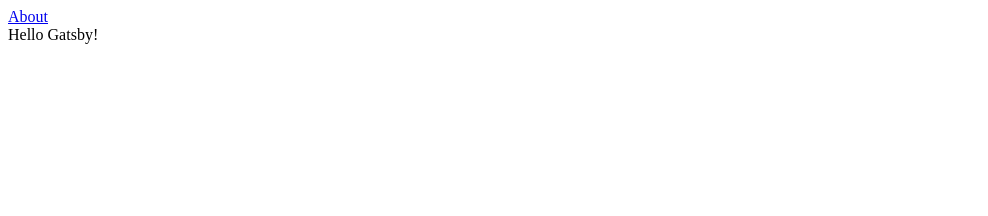
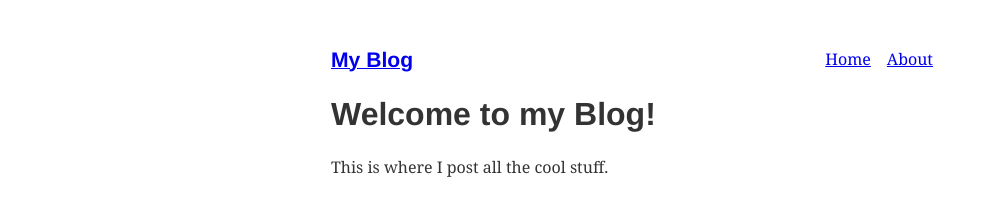
Before and after one commit to ahhda/gatsby-course, a Gatsby site: page / in a window 1280 px wide. Shown: the whole page, without its empty margins (0-988 px from the left). Built offline with nearby package versions, Linux system fonts and the light colour scheme; Gatsby itself is replaced by a stand-in of ours.

Commit message:
Add styling and layout component

```diff
--- a/gatsby-config.js
+++ b/gatsby-config.js
@@ -6,5 +6,12 @@
 
 module.exports = {
   /* Your site config here */
-  plugins: [],
+  plugins: [
+    {
+      resolve: `gatsby-plugin-typography`,
+      options: {
+        pathToConfigModule: `src/utils/typography`,
+      }
+    }
+  ],
 }
--- a/package.json
+++ b/package.json
@@ -15,8 +15,12 @@
   },
   "dependencies": {
     "gatsby": "^2.21.37",
+    "gatsby-plugin-typography": "^2.5.10",
     "react": "^16.12.0",
-    "react-dom": "^16.12.0"
+    "react-dom": "^16.12.0",
+    "react-typography": "^0.16.19",
+    "typography": "^0.16.19",
+    "typography-theme-fairy-gates": "^0.16.19"
   },
   "devDependencies": {
     "prettier": "2.0.5"
--- /dev/null
+++ b/src/components/layout.js
@@ -0,0 +1,26 @@
+import React from "react"
+import { Link } from "gatsby"
+
+const ListLink = props => (
+  <li style={{ display: `inline-block`, marginRight: `1rem` }}>
+    <Link to={props.to}>{props.children}</Link>
+  </li>
+)
+
+export default function Layout({ children }) {
+  return (
+    <div style={{ margin: `3rem auto`, maxWidth: 650, padding: `0 1rem` }}>
+      <header style={{ marginBottom: `1.5rem` }}>
+        <Link to="/" style={{ backgroundImage: `none` }}>
+          <h3 style={{ display: `inline` }}>My Blog</h3>
+        </Link>
+        <ul style={{ float: `right` }}>
+          <ListLink to="/">Home</ListLink>
+          <ListLink to="/about/">About</ListLink>
+        </ul>
+      </header>
+
+      {children}
+    </div>
+  )
+}
--- a/src/pages/about.js
+++ b/src/pages/about.js
@@ -1,12 +1,11 @@
 import React from "react"
-import { Link } from "gatsby"
+import Layout from "../components/layout"
 
 export default function About() {
   return (
-    <div>
-      <Link to="/">Home</Link>
+    <Layout>
       <h1>About</h1>
       <p>This is the about page.</p>
-    </div>
+    </Layout>
   )
 }
--- a/src/pages/index.js
+++ b/src/pages/index.js
@@ -1,11 +1,11 @@
 import React from "react"
-import { Link } from "gatsby"
+import Layout from "../components/layout"
 
 export default function Home() {
   return (
-    <div>
-      <Link to="/about/">About</Link>
-      <div>Hello Gatsby!</div>
-    </div>
+    <Layout>
+      <h1>Welcome to my Blog!</h1>
+      <p>This is where I post all the cool stuff.</p>
+    </Layout>
   )
 }
--- /dev/null
+++ b/src/utils/typography.js
@@ -0,0 +1,7 @@
+import Typography from "typography"
+import fairyGateTheme from "typography-theme-fairy-gates"
+
+const typography = new Typography(fairyGateTheme)
+
+export const { scale, rhythm, options } = typography
+export default typography
```
Also changed, not shown: 1 other file.
